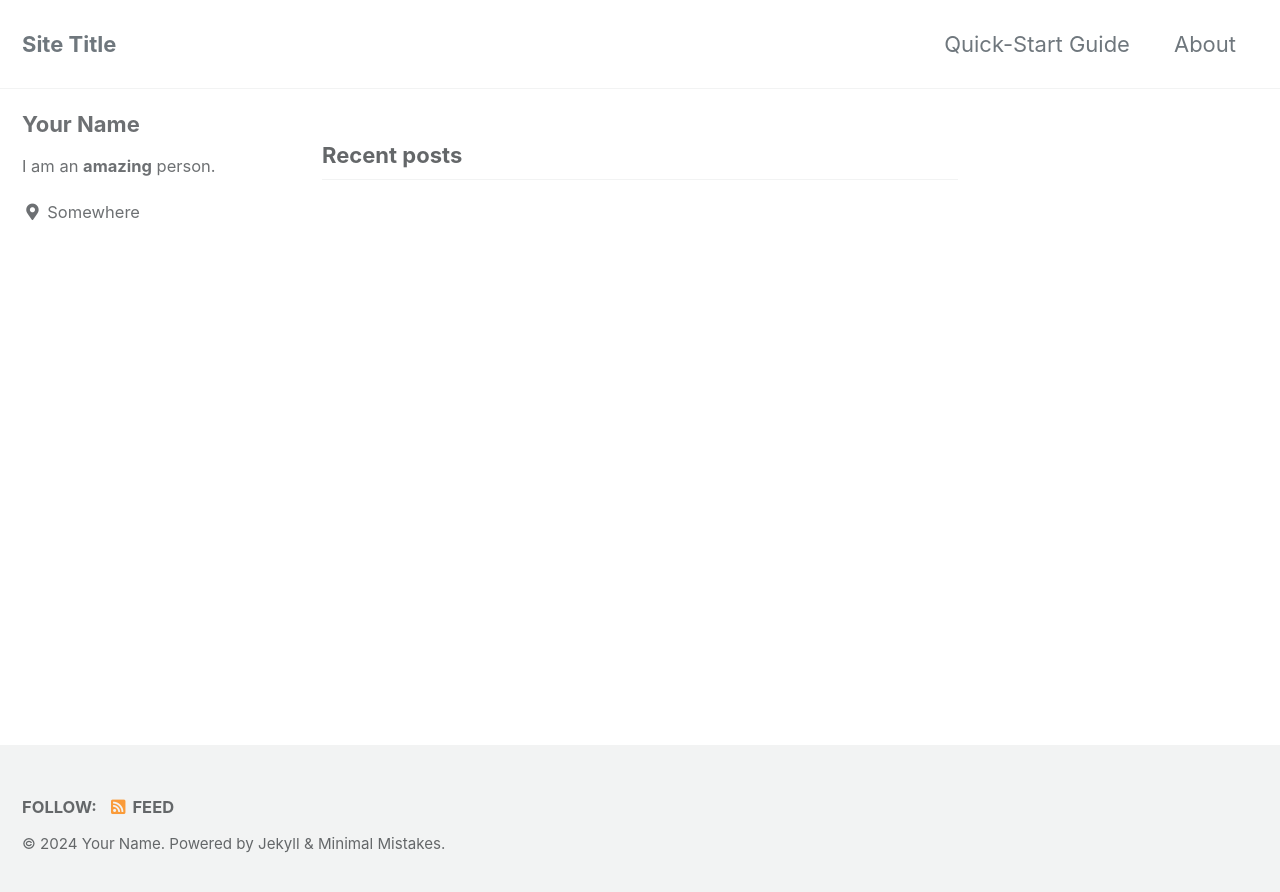
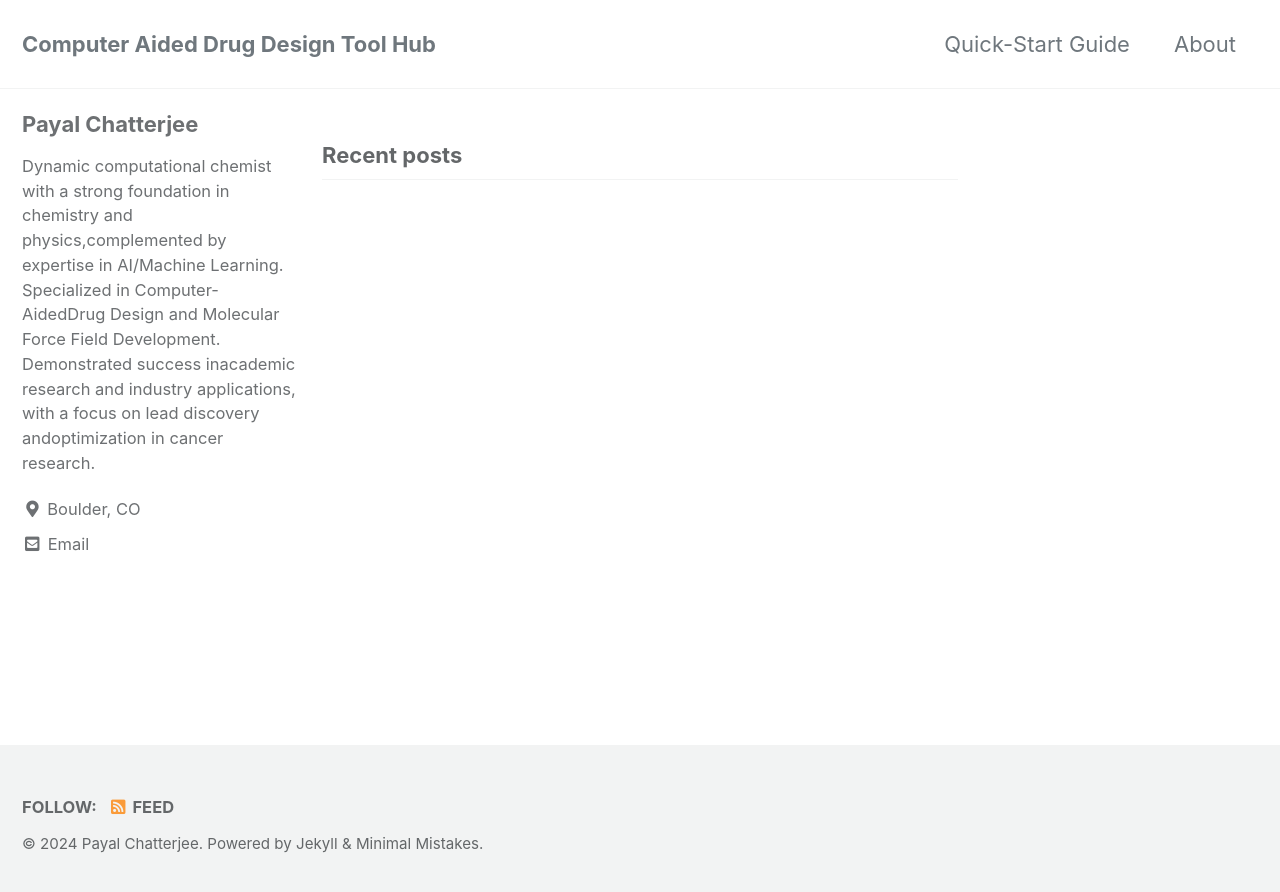
Before and after one commit to cpayal/caddtools, a Jekyll site: the page built from index.html, in a window 1280 px wide. Shown: the top 892 px of the page. Built offline with Jekyll 4.4.1, drawn with Linux system fonts in a browser that asks for light colours; cached includes are drawn as plain includes; the list of posts is cut into pages by our own code.

Commit message:
Update _config.yml

```diff
--- a/_config.yml
+++ b/_config.yml
@@ -10,16 +10,16 @@
 # Review documentation to determine if you should use `theme` or `remote_theme`
 # https://mmistakes.github.io/minimal-mistakes/docs/quick-start-guide/#installing-the-theme
 
-# theme                  : "minimal-mistakes-jekyll"
+theme                  : "minimal-mistakes-jekyll"
 # remote_theme           : "mmistakes/minimal-mistakes"
 minimal_mistakes_skin    : "default" # "air", "aqua", "contrast", "dark", "dirt", "neon", "mint", "plum", "sunrise"
 
 # Site Settings
 locale                   : "en-US"
-title                    : "Site Title"
+title                    : "Computer Aided Drug Design Tool Hub"
 title_separator          : "-"
 subtitle                 : # site tagline that appears below site title in masthead
-name                     : "Your Name"
+name                     : "Payal Chatterjee"
 description              : "An amazing website."
 url                      : # the base hostname & protocol for your site e.g. "https://mmistakes.github.io"
 baseurl                  : # the subpath of your site, e.g. "/blog"
@@ -104,11 +104,11 @@ analytics:
 
 # Site Author
 author:
-  name             : "Your Name"
-  avatar           : # path of avatar image, e.g. "/assets/images/bio-photo.jpg"
-  bio              : "I am an **amazing** person."
-  location         : "Somewhere"
-  email            :
+  name             : "Payal Chatterjee"
+  #avatar           : # path of avatar image, e.g. "/assets/images/bio-photo.jpg"
+  bio              : "Dynamic computational chemist with a strong foundation in chemistry and physics,complemented by expertise in AI/Machine Learning. Specialized in Computer-AidedDrug Design and Molecular Force Field Development. Demonstrated success inacademic research and industry applications, with a focus on lead discovery andoptimization in cancer research."
+  location         : "Boulder, CO"
+  email            : "payalchatterjee242@gmail.com"
   links:
     - label: "Email"
       icon: "fas fa-fw fa-envelope-square"
```
